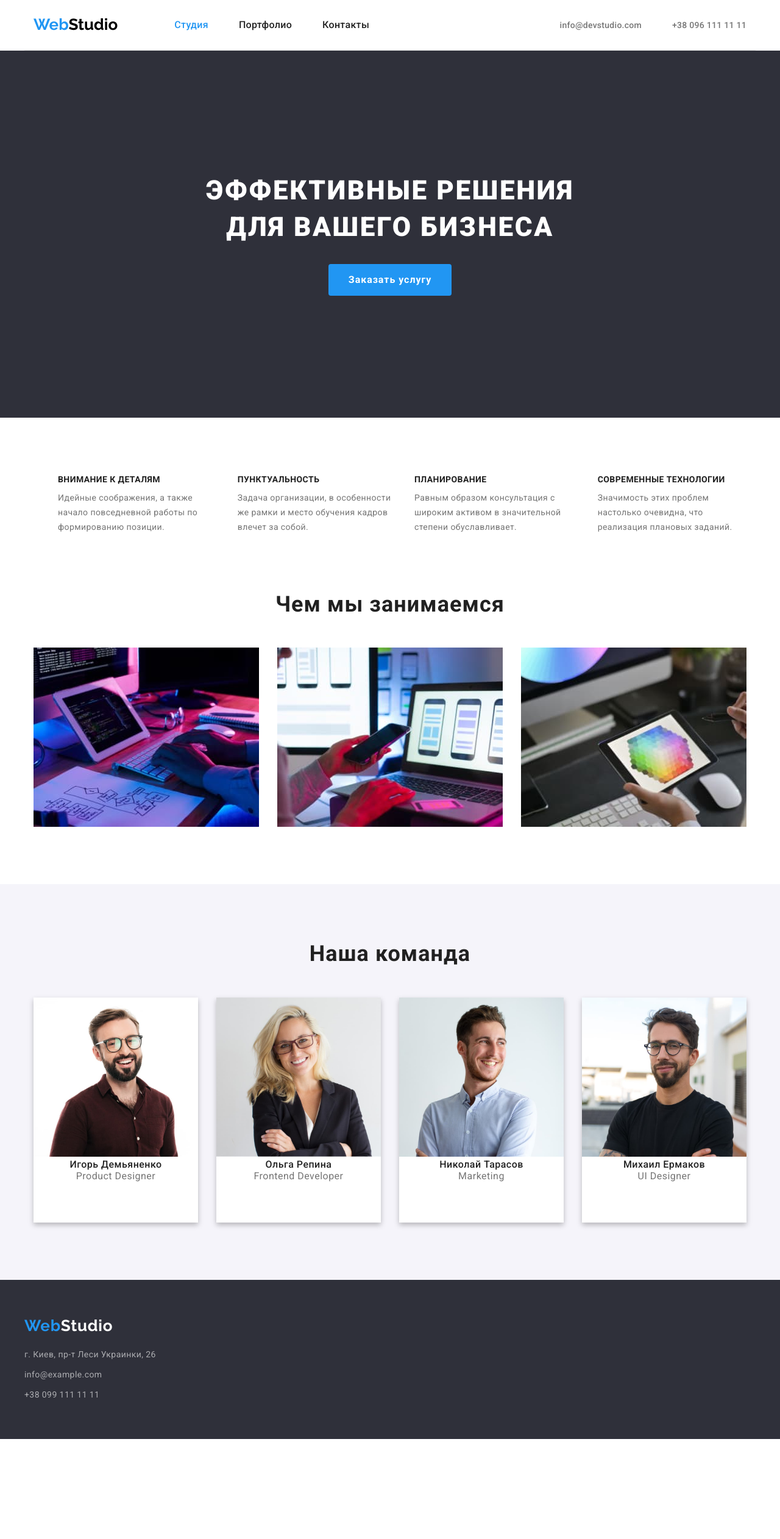
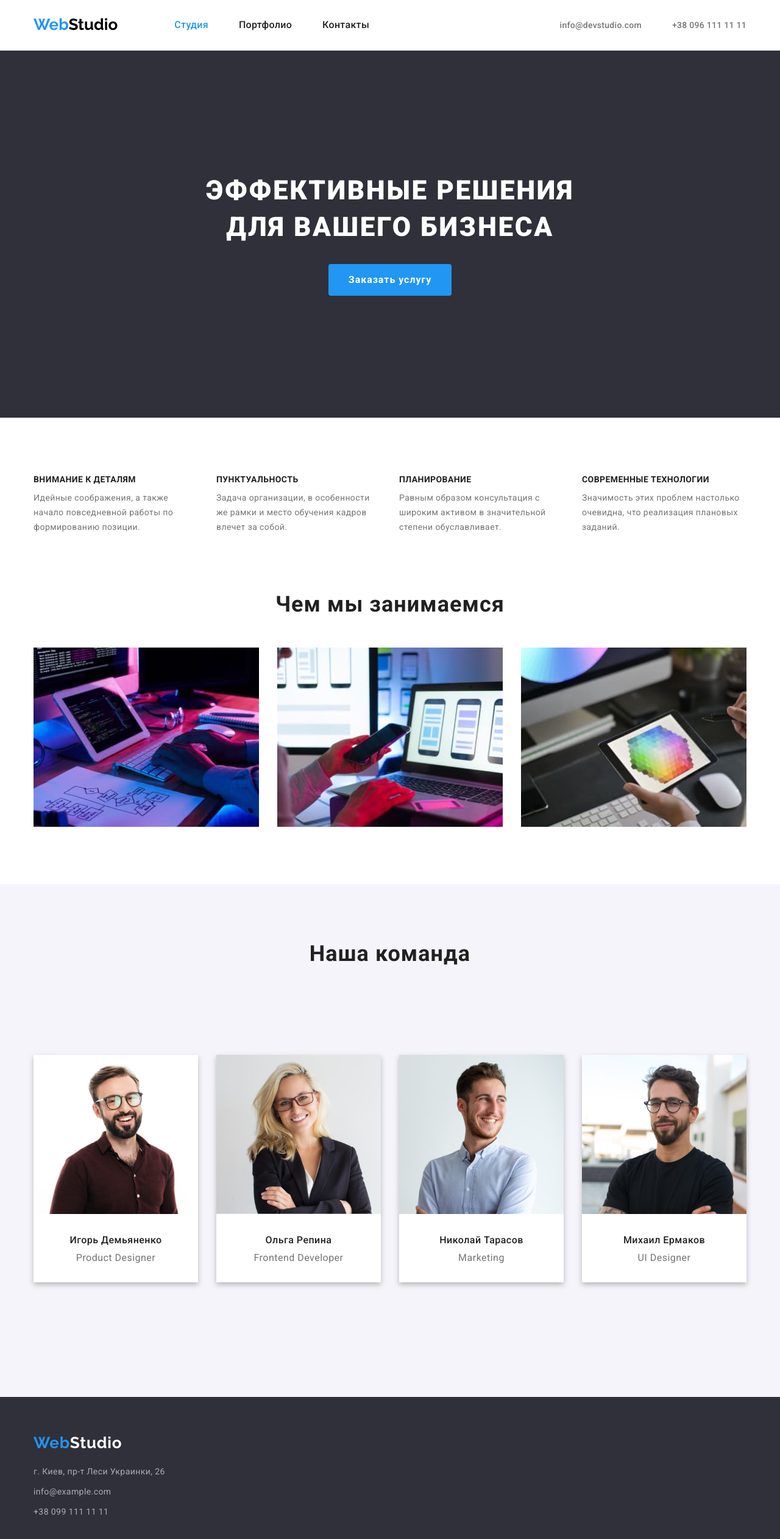
Before and after one commit to Anastasiia-stzn/goit-markup-hw-03, a plain HTML site: page index.html in a window 1280 px wide. Shown: the whole page at 61% size. Before the commit the page ends 2360 px from the top, so only its background shows below. Drawn offline with nearby package versions, Linux system fonts and the light colour scheme.

Commit message:
changes after mentor checked

```diff
--- a/css/styles.css
+++ b/css/styles.css
@@ -77,12 +77,13 @@ ul {
 
 /* Header */
 
-
+.header {
+    border-bottom: 1px solid var(--border-bottom-clr);
+}
 
 .header-container {
     display: flex;
     align-items: center;
-    border-bottom: 1px solid var(--border-bottom-clr);
 
 }
 
@@ -91,12 +92,11 @@ ul {
     font-weight: 700;
     font-size: 26px;
     display: block;
-    padding-right: 93px;
-
+    margin-right: 93px;
 }
 
 
-.link .logo-name {
+.logo-name {
     color: var(--nav-text-color);
 }
 
@@ -118,6 +118,7 @@ ul {
 }
 
 .navigation .nav-link {
+    display: block;
     padding-left: 0;
     padding-top: 32px;
     padding-bottom: 32px;
@@ -149,8 +150,6 @@ ul {
     display: flex;
     gap: 50px;
     margin-left: auto;
-    padding-top: 32px;
-    padding-bottom: 32px;
     align-items: center;
     padding-left: 0;
 }
@@ -193,6 +192,7 @@ ul {
 }
 
 .hero .hero-title {
+    max-width: 696px;
     font-weight: 900;
     font-size: 44px;
     line-height: 1.36;
@@ -257,10 +257,13 @@ ul {
     text-decoration: none;
     list-style: none;
     display: flex;
+    padding-left: 0px;
 }
 
 .spec-list .spec-item {
     margin-left: 30px;
+    min-width: 270px;
+
 }
 
 .spec-item:first-child {
@@ -336,17 +339,11 @@ ul {
     margin-right: auto;
     background-color: var(--second-bcg-color);
     padding-left: 0;
-
-}
-
-.team-container {
     padding-top: 94px;
     padding-bottom: 94px;
 }
 
-.team:last-child {
-    margin-right: 0;
-}
+
 
 .team-title {
     margin-bottom: 50px;
@@ -356,11 +353,18 @@ ul {
 .team-card {
     margin-right: 30px;
     width: 270px;
-    height: 369px;
     background-color: var(--main-bcg-color);
     filter: drop-shadow(0px 4px 4px rgba(0, 0, 0, 0.25));
 }
 
+.team-card:last-child {
+    margin-right: 0;
+}
+
+.team-caption {
+    padding-top: 30px;
+    padding-bottom: 30px;
+}
 
 .card-image {
     width: 270px;
@@ -374,6 +378,7 @@ ul {
     text-align: center;
     letter-spacing: 0.03em;
     color: var(--second-header-color);
+    margin-bottom: 10px;
 }
 
 .card-text {
@@ -389,15 +394,11 @@ ul {
 
 .footer {
     background-color: var(--footer-bcg-clr);
-}
-
-.footer-container {
     padding-top: 60px;
     padding-bottom: 60px;
     padding-left: 0;
     padding-right: 0;
 }
-
 
 .footer-link {
     list-style: none;
@@ -413,7 +414,7 @@ ul {
     font-size: 26px;
     line-height: 1.19;
     letter-spacing: 0.03em;
-    color: #ffffff;
+    color: var(--main-header-color);
 }
 
 .footer-address {
--- a/index.html
+++ b/index.html
@@ -19,8 +19,8 @@
 
     <header class="header">
       <div class="container header-container">
-        <a class="logo link" href="./index.html"
-          ><p class="logo-name"><span class="logo-accent">Web</span>Studio</p></a
+        <a class="logo logo-name link" href="./index.html"
+          ><span class="logo-accent">Web</span>Studio</a
         >
         <!-- Navigation -->
         <nav class="navigation">
@@ -47,10 +47,7 @@
 
       <section class="hero">
         <div class="container hero-container">
-          <h1 class="hero-title">
-            Эффективные решения <br />
-            для вашего бизнеса
-          </h1>
+          <h1 class="hero-title">Эффективные решения для вашего бизнеса</h1>
           <button class="hero-button" type="button">Заказать услугу</button>
         </div>
       </section>
@@ -142,8 +139,10 @@
                 height="260"
               />
 
+              <div class="team-caption">
                 <h3 class="card-title">Игорь Демьяненко</h3>
                 <p class="card-text">Product Designer</p>
+              </div>
             </li>
 
             <li class="team-card">
@@ -154,8 +153,10 @@
                 width="270"
                 height="260"
               />
+              <div class="team-caption">
                 <h3 class="card-title">Ольга Репина</h3>
                 <p class="card-text">Frontend Developer</p>
+              </div>
             </li>
 
             <li class="team-card">
@@ -166,8 +167,10 @@
                 width="270"
                 height="260"
               />
+              <div class="team-caption">
                 <h3 class="card-title">Николай Тарасов</h3>
                 <p class="card-text">Marketing</p>
+              </div>
             </li>
             <li class="team-card">
               <img
@@ -177,8 +180,10 @@
                 width="270"
                 height="260"
               />
+              <div class="team-caption">
                 <h3 class="card-title">Михаил Ермаков</h3>
                 <p class="card-text">UI Designer</p>
+              </div>
             </li>
           </ul>
         </div>
@@ -187,10 +192,10 @@
 
     <footer class="footer">
       <div class="container footer-container">
+        <a class="logo footer-logo link" href="./index.html"
+          ><span class="logo-accent">Web</span>Studio</a
+        >
         <address class="footer-address">
-          <a class="logo link" href="./index.html"
-            ><p class="footer-logo"><span class="logo-accent">Web</span>Studio</p></a
-          >
           <ul class="footer-link">
             <li class="address-item">
               <a
```
Also changed, not shown: portfolio.html (+4 -5 lines). Lines whose indentation alone changed are shown as unchanged.
